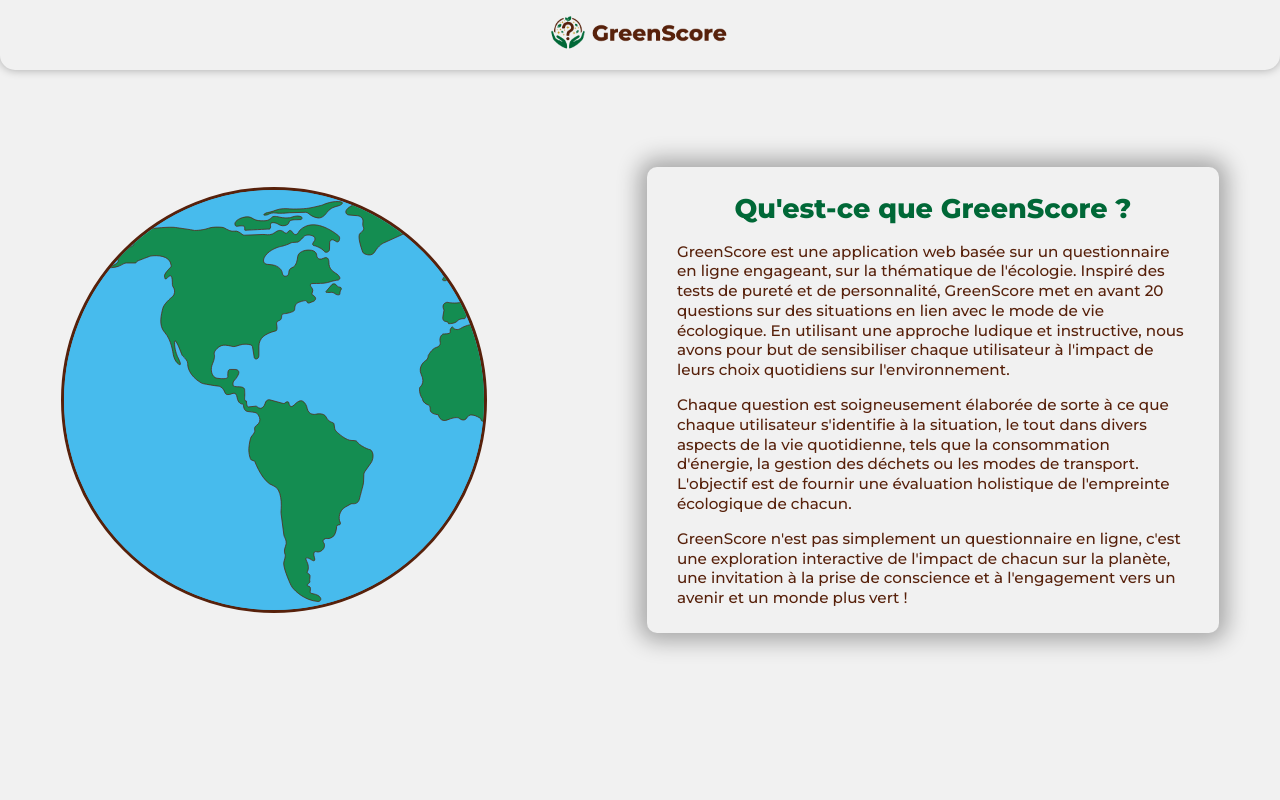
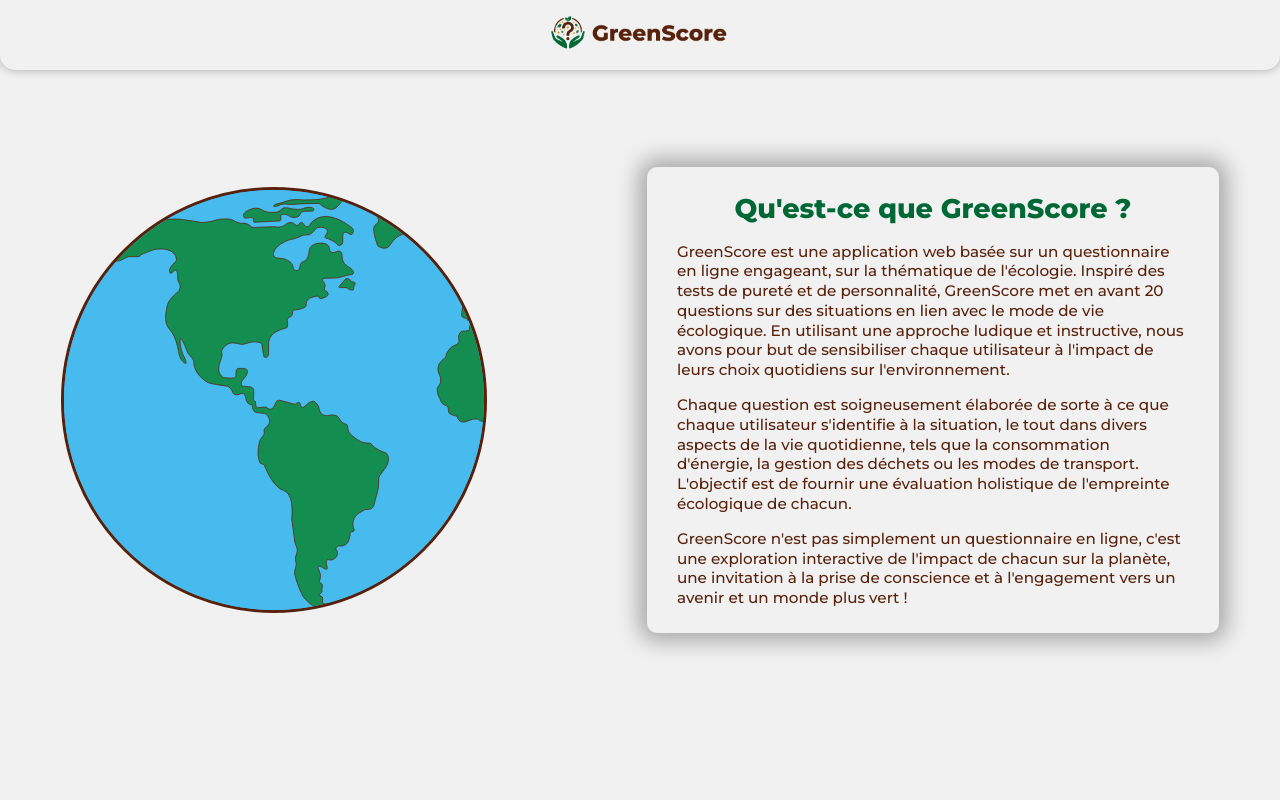
Before and after one commit to QBUTEAU/GreenScore_SAE401, a Vue app: page /presentation in a window 1280 px wide. Shown: the top 800 px of the page. Built offline with nearby package versions, Linux system fonts and the light colour scheme.

Commit message:
nom keyframe (pas très utile)

```diff
--- a/src/assets/css/_global.scss
+++ b/src/assets/css/_global.scss
@@ -80,7 +80,7 @@
     }
 }
 
-@keyframes planetRotation {
+@keyframes rotationPlanet {
     0% {
         transform: translateX(0%);
     }
--- a/src/assets/css/_home.scss
+++ b/src/assets/css/_home.scss
@@ -38,8 +38,8 @@
             overflow: hidden;
 
             img {
-                height: 100%;
-                animation: planetRotation 30s linear infinite;
+                height: 105%;
+                animation: rotationPlanet 30s linear infinite;
             }
         }
 
--- a/src/views/QuesTest.vue
+++ b/src/views/QuesTest.vue
@@ -26,10 +26,7 @@
         <div class="fill" :style="{ width: progressPercentage + '%' }"></div>
       </div>
 
-      <button
-        @click="nextQuestion"
-        :disabled="!selectedAnswers[currentQuestion]"
-      >
+      <button @click="nextQuestion" :disabled="!selectedAnswers[currentQuestion]">
         Question suivante
       </button>
     </div>
```
